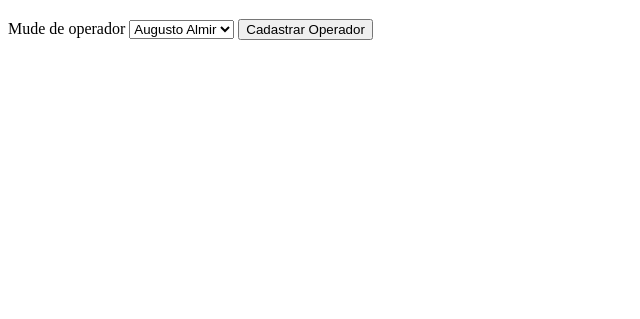
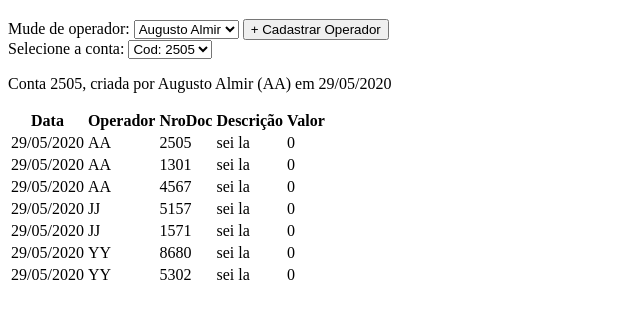
Before and after one commit to pucrs-gcs-2020-1/trabalho1-20201-andrei_group, a website: page src/index.html in a window 1280 px wide. Shown: the part 61-380 px from the top of the page, without its empty margins (0-640 px from the left). Drawn offline with Linux system fonts and the light colour scheme.

Commit message:
feat(table): Add table of content for accounts

```diff
--- a/src/index.html
+++ b/src/index.html
@@ -2,19 +2,37 @@
 <html>
 <head>
     <meta charset="UTF-8">
+    <script src="js/table.js" ></script>
+    <script src="js/account.js" ></script>
     <script src="js/initSetup.js" ></script>
     <script src="js/operatorState.js" ></script>
 </head>
 <body>
-    <script>
-    </script>
 
     <h1 id="welcome"> </h1>
 
-    <label for="operatorsSelection"> Mude de operador </label>
+    <label for="operatorsSelection"> Mude de operador: </label>
     <select onchange="changeOperator()" name="operatorsSelection" id="operatorsSelection">
     </select>
 
-    <button onclick="openNewOperatorDialog()"> Cadastrar Operador </button>
+    <button onclick="openNewOperatorDialog()"> + Cadastrar Operador </button>
+
+    <br/>
+
+    <label for="accountSelection"> Selecione a conta: </label>
+    <select onchange="changeAccount()" name="accountSelection" id="accountSelection">
+    </select>
+
+
+    <p id="accountMessage"></p>
+    <table id="content-table">
+        <tr>
+            <th>Data</th>
+            <th>Operador</th>
+            <th>NroDoc</th>
+            <th>Descrição</th>
+            <th>Valor</th>
+        </tr>
+    </table>
 </body>
 </html>
--- /dev/null
+++ b/src/js/account.js
@@ -0,0 +1,31 @@
+const buildAccount = (operator) => {
+
+    return {
+        id: intID(),
+        createdAt: new Date(),
+        createdBy: operator,
+        totalCash: 0.0,
+        transactions: [],
+        getDate() {
+            const date = this.createdAt;
+            const month = date.getMonth()+1
+            return `${date.getDate()}/${month  >= 10 ? month : `0${month}`}/${date.getFullYear()}`;
+        }
+    }
+}
+
+const intID = () => parseInt(Math.random() * (9999 - 1000) + 1000);
+
+const getAccountMessage = () => {
+    return document.getElementById('accountMessage');
+}
+
+const getSelectedAccount = () => {
+   const id = document.getElementById('accountSelection').value;
+   return ACCOUNTS.find(ac => ac.id === parseInt(id));
+}
+const changeAccount = () => {
+    const account = getSelectedAccount();
+    const message = getAccountMessage();
+    message.innerHTML = `Conta ${account.id}, criada por ${account.createdBy.name} (${account.createdBy.initials}) em ${account.getDate()}`
+}
--- a/src/js/initSetup.js
+++ b/src/js/initSetup.js
@@ -1,11 +1,17 @@
 const OPERATORS = [
-    { name: 'Augusto Almir', initials: 'AA' },
-    { name: 'José Jair', initials: 'JJ' },
-    { name: 'Yasmin Yagni', initials: 'YY' }
+    { id: 1, name: 'Augusto Almir', initials: 'AA' },
+    { id: 2, name: 'José Jair', initials: 'JJ' },
+    { id: 3, name: 'Yasmin Yagni', initials: 'YY' }
 ]
 
 const ACCOUNTS = [
-    {}
+    buildAccount(OPERATORS[0]),
+    buildAccount(OPERATORS[0]),
+    buildAccount(OPERATORS[0]),
+    buildAccount(OPERATORS[1]),
+    buildAccount(OPERATORS[1]),
+    buildAccount(OPERATORS[2]),
+    buildAccount(OPERATORS[2])
 ]
 
 const updateWelcomeMessage = (operator) => {
@@ -13,18 +19,29 @@ const updateWelcomeMessage = (operator) => {
     welcome.innerHTML = `Boas vindas, ${operator.name}`
 }
 
-const addToDropdown = (operator) => {
-    const operatorSelection = document.getElementById('operatorsSelection')
+const addToDropdown = (dropId, item, getItemText) => {
+    console.log(item);
+    const operatorSelection = document.getElementById(dropId)
     const opt = document.createElement('option');
 
-    opt.appendChild( document.createTextNode(operator.name) );
-    opt.value = OPERATORS.indexOf(operator)
+    opt.appendChild( document.createTextNode(getItemText()) );
+    opt.value = item.id
 
     operatorSelection.appendChild(opt);
 }
 
+
 setTimeout(() => {
-    OPERATORS.forEach(addToDropdown);
+    OPERATORS.forEach((op) => addToDropdown('operatorsSelection', op,  () => op.name));
+    ACCOUNTS.forEach((ac) => addToDropdown('accountSelection', ac, () => `Cod: ${ac.id}`));
     updateWelcomeMessage(OPERATORS[0]);
+    changeAccount();
 
-}, 100)
+    ACCOUNTS.forEach(ac => addRow({
+        date: ac.getDate(),
+        operatorInitials: ac.createdBy.initials,
+        nroDoc: ac.id,
+        description: 'sei la',
+        value: ac.totalCash
+    }))
+}, 10)
--- a/src/js/operatorState.js
+++ b/src/js/operatorState.js
@@ -25,5 +25,5 @@ const openNewOperatorDialog = () => {
 const addOperator = (operatorName) => {
     const operator = { name: operatorName, intials: getInitials(operatorName) }
     OPERATORS.push(operator);
-    addToDropdown(operator);
+    addToDropdown('operatorsSelection', operator, () => operator.name);
 }
--- /dev/null
+++ b/src/js/table.js
@@ -0,0 +1,22 @@
+
+
+const contentTable = () => {
+    return document.getElementById('content-table');
+}
+
+const buildCell = (row, index, value) => {
+    const cell = row.insertCell(index);
+    cell.innerHTML = value;
+    return cell;
+}
+
+const addRow = ({ date, operatorInitials, nroDoc, description, value }) => {
+    const table = contentTable();
+    const row = table.insertRow(table.rows.length);
+
+    buildCell(row, 0, date)
+    buildCell(row, 1, operatorInitials)
+    buildCell(row, 2, nroDoc)
+    buildCell(row, 3, description)
+    buildCell(row, 4, value)
+}
```
